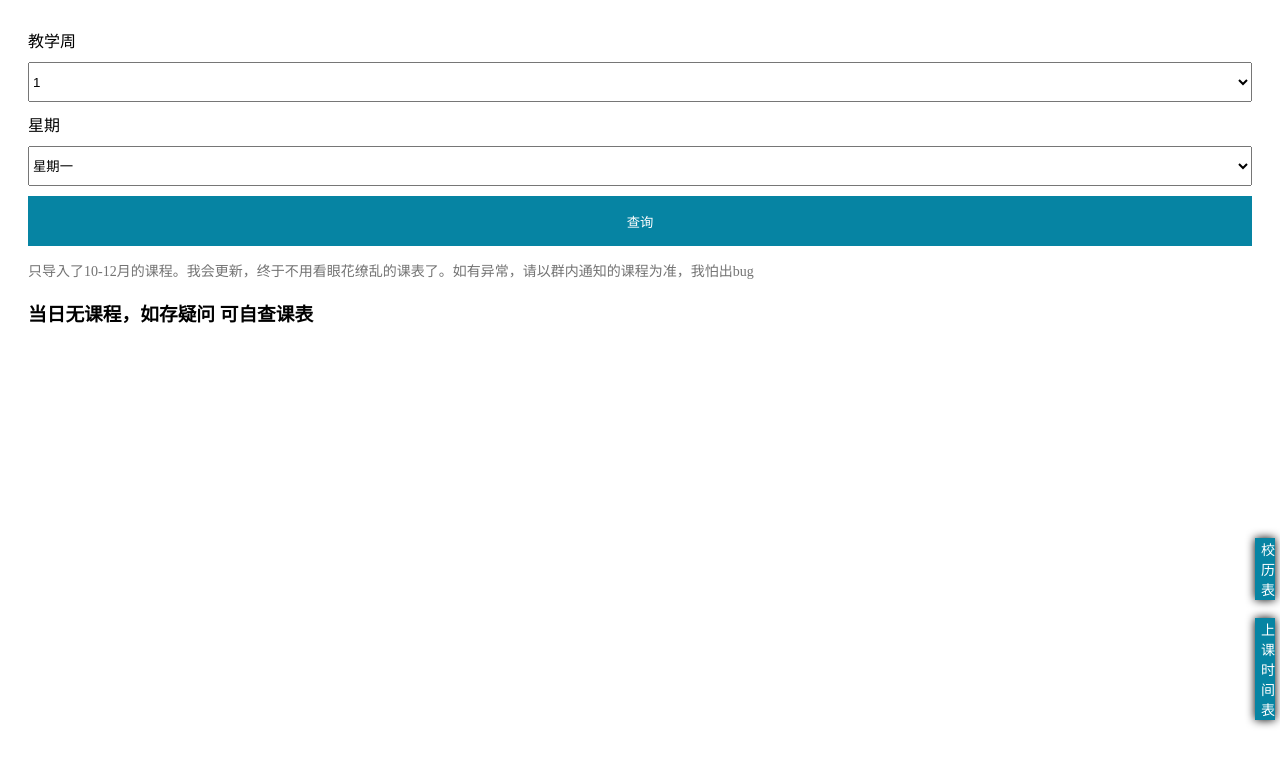
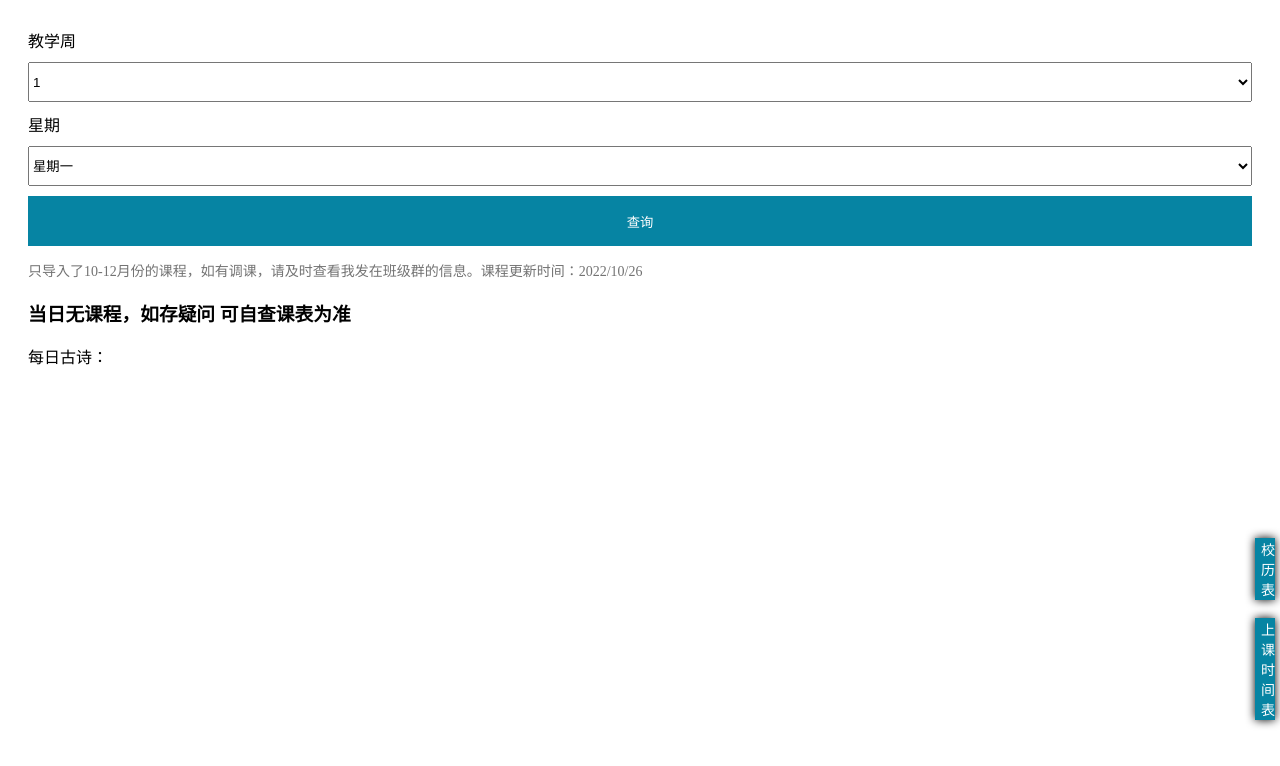
Before and after one commit to 2732335411/class_table_baidu8, a plain HTML site: page index.html in a window 1280 px wide. Both pictures are taken after a click on the button "查询". Drawn offline with Linux system fonts and the light colour scheme; a script that the page names is missing.

Commit message:
增添了每日古诗

```diff
--- a/index.html
+++ b/index.html
@@ -49,9 +49,12 @@
                 <option value="7">星期日</option>
             </select>
             <br>  <button @click="get_data" class="search_button">查询</button>
-            <p style="color: #737373; font-size:14px">只导入了10-12月的课程。我会更新，终于不用看眼花缭乱的课表了。如有异常，请以群内通知的课程为准，我怕出bug</p>
-            <h3 v-if="this.class">当日无课程，如存疑问 可自查课表</h3>
+            <p style="color: #737373; font-size:14px">只导入了10-12月份的课程，如有调课，请及时查看我发在班级群的信息。课程更新时间：2022/10/26</p>
+
+            <h3 v-if="this.class">当日无课程，如存疑问 可自查课表为准 </h3>
+            <script type="text/javascript" src="http://yijuzhan.com/api/word.php?m=js"></script><script>document.write("<div>"+"每日古诗：");yiju(true);document.write("</div>");</script>
             <div v-for=" i of table" class="box">
+
                 <p>课程名：{{i['name']}}</p>
                 <p>教师：{{i['teacher']}}</p>
                 <p>上课时间：{{i['time']}}</p>
```
